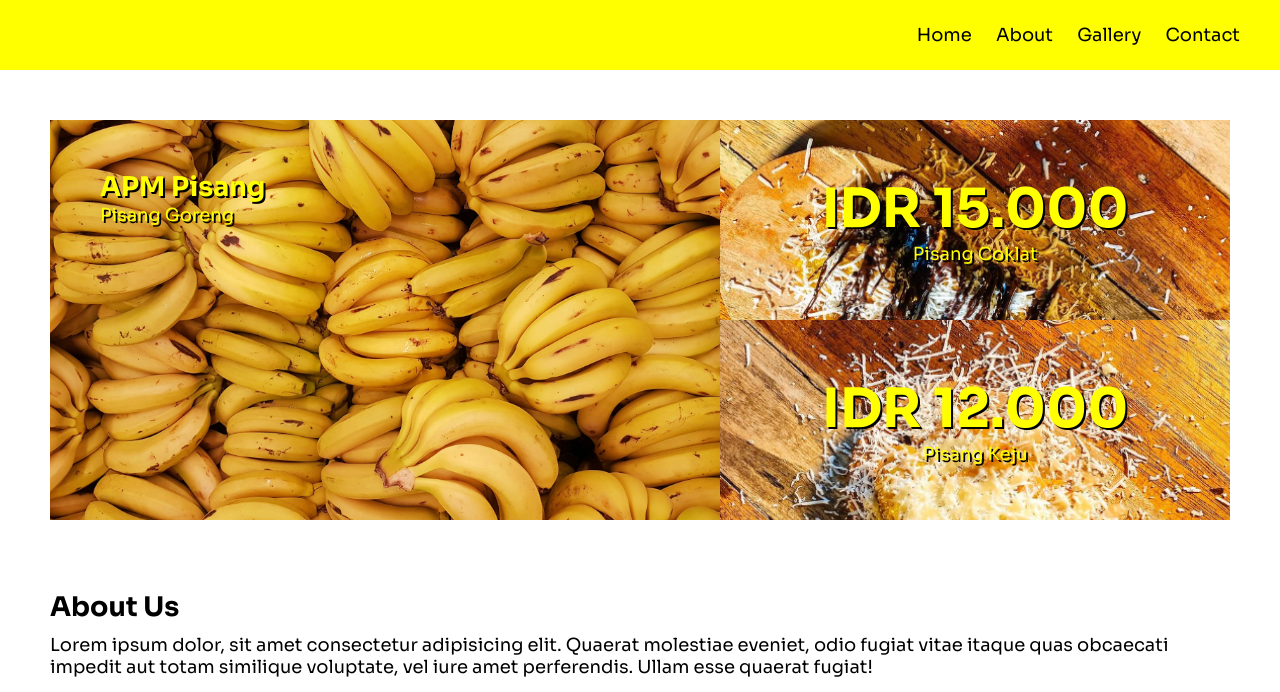
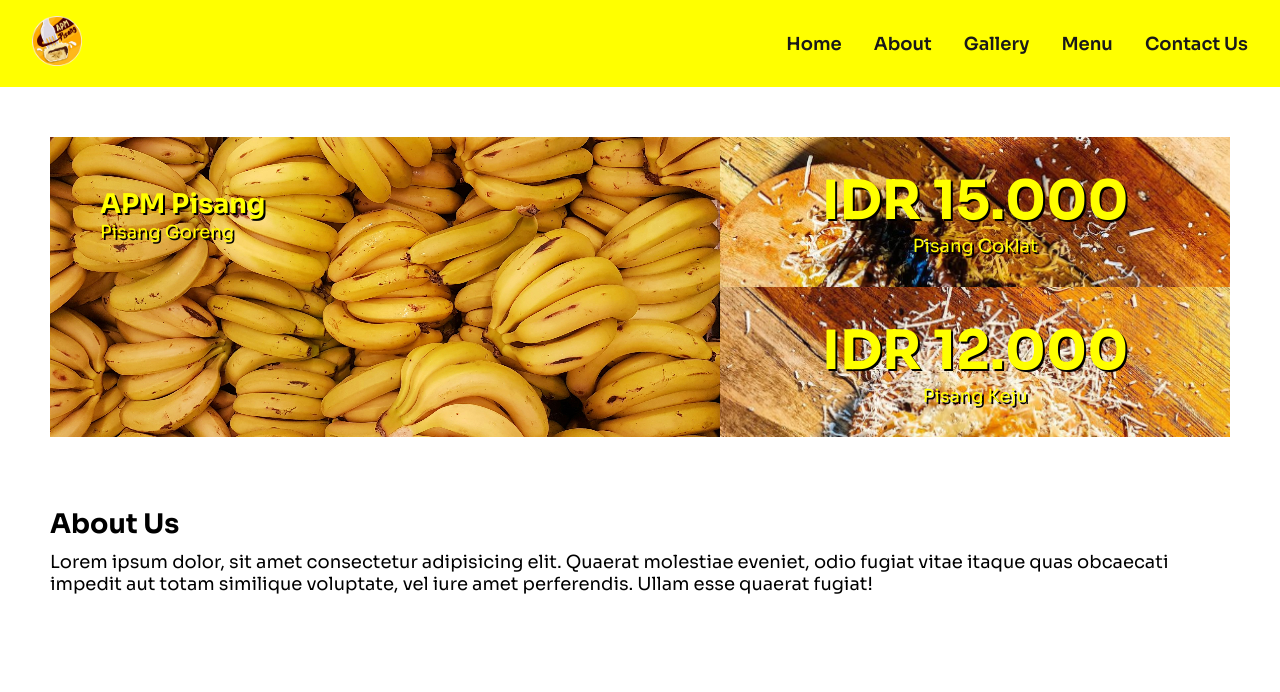
Before and after one commit to RevoU-FSSE-4/module-2-ridzkysulthan, a plain HTML site: page index.html in a window 1280 px wide. Shown: the top 692 px of the page. Drawn offline with Linux system fonts and the light colour scheme.

Commit message:
new-update
update navbar dan beberapa penulisan

```diff
--- a/index.html
+++ b/index.html
@@ -9,20 +9,36 @@
     <link href="https://fonts.googleapis.com/css2?family=Archivo:ital,wght@0,100..900;1,100..900&family=Oxygen:wght@300;400;700&family=Sora:wght@100..800&display=swap" rel="stylesheet">
     <link rel="stylesheet" href="https://cdnjs.cloudflare.com/ajax/libs/font-awesome/5.15.3/css/all.min.css"/>
     <link rel="icon" type="x-icon" href="/img/Logobaru.png">
-    <link rel="stylesheet" href="./style.css">
+    <link rel="stylesheet" href="./src/style.css">
     <title>APM Pisang</title>
 </head>
 <body>
-    <nav class="navbar">
-        <label for="toggle">&#9776</label>
-        <input type="checkbox" id="toggle">
-        <div class="nav-list">
-                <a href="">Home</a>
-                <a href="">About</a>
-                <a href="">Gallery</a>
-                <a href="">Contact</a>
-        </div>
-    </nav>
+        <nav>
+            <div class="">
+            <img src="./img/Logobaru.png" alt="my-logo" />
+            </div>
+            <div id="menu-icon" class="menu-icon">
+            <i class="fa fa-bars"></i>
+            </div>
+            <ul id="menu-list" class="hidden">
+            <li>
+                <a href="#">Home</a>
+            </li>
+            <li>
+                <a href="#">About</a>
+            </li>
+            <li>
+                <a href="#">Gallery</a>
+            </li>
+            <li>
+                <a href="#">Menu</a>
+            </li>
+            <li>
+                <a href="#">Contact Us</a>
+            </li>
+            </ul>
+        </nav>
+
 
 <div class="container">
     <header class="header">
@@ -126,7 +142,7 @@
                     ></textarea>
                 </div>
                 <div class="submit-btn" id="contactUs">
-                    <button class="btn">book now</button>
+                    <button class="btn">Submit</button>
                 </div>
                 </form>
         </section>
@@ -141,10 +157,8 @@
                     </div>
             </div>
         </footer>
-
     </main>
-
-
 </div>
+<script src="./src/script.js"></script>
 </body>
 </html>
--- /dev/null
+++ b/src/script.js
@@ -0,0 +1,6 @@
+const menuIcon = document.getElementById("menu-icon");
+const menuList = document.getElementById("menu-list");
+
+menuIcon.addEventListener("click", () => {
+    menuList.classList.toggle("hidden");
+});
--- a/style.css
+++ b/src/style.css
@@ -1,6 +1,7 @@
 *{
     margin: 0;
     /* padding: 0; */
+    box-sizing: border-box;
 }
 
 body{
@@ -13,36 +14,45 @@ body{
     font-style: normal;
 }
 
-.navbar{
-    border-bottom: 1px;
-    text-align: right;
-    height: 70px;
-    line-height: 70px;
+nav {
     background-color: yellow;
+    display: flex;
+    justify-content: space-between;
+    padding: 1rem 2rem;
     position: sticky;
-    top: 0px;
+    top: 0;
 }
 
-.logo{
-    color: black;
-    font-size: 35px;
-    line-height: 80px;
-    padding: 0 100px;
-    font-weight: bold;
-}
-.nav-list{
-    margin: 0 30px 0 0;
-}
-.nav-list a{
-    clear: right;
-    text-decoration: none;
-    color: black;
-    margin: 0 10px;
-    line-height: 70px;
+nav ul {
+    display: flex;
+    align-items: center;
+    gap: 2rem;
+    list-style: none;
 }
 
-.nav-list a:hover{
-    text-decoration: underline;
+nav div img {
+    width: 50px;
+}
+
+nav ul li a {
+    text-decoration: none;
+    /* font-family: "Segoe UI", sans-serif; */
+    color: #191919;
+    font-weight: 600;
+    padding: 8px 0;
+    transition: all;
+    transition-duration: 300ms;
+    border-bottom: 1px solid rgba(255, 68, 0, 0);
+}
+
+nav ul li a:hover {
+    color: black;
+    border-bottom: 1px solid black;
+}
+
+.menu-icon {
+    font-size: 28px;
+    display: none;
 }
 
 
@@ -316,6 +326,31 @@ form {
 
 
 @media only screen and (max-width: 768px){
+    nav {
+        flex-wrap: wrap;
+        position: fixed;
+        width: 100%;
+        top: 0;
+    }
+
+    nav ul {
+        flex-direction: column;
+        width: 100%;
+    }
+
+    nav ul li:last-of-type {
+        padding-bottom: 8px;
+    }
+
+    nav ul.hidden {
+        display: none;
+    }
+
+    .menu-icon {
+        display: flex;
+        align-items: center;
+    }
+
     label{
         display: block;
         cursor: pointer;
@@ -361,5 +396,4 @@ form {
         grid-column: 1 / 2 span;
         grid-row: 2;
     }
-
 }
```
